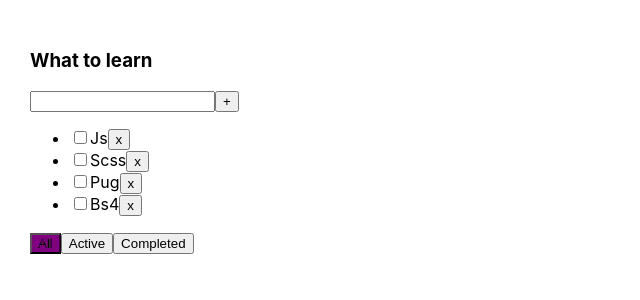
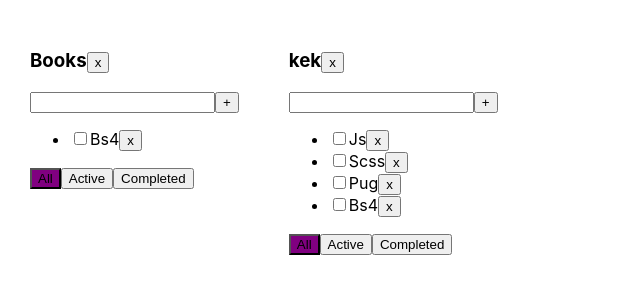
Before and after one commit to Prough123/TodoList, a React (Create React App) app: page / in a window 1280 px wide. Shown: the top 300 px of the page, without its empty margins (0-640 px from the left). Built offline with nearby package versions, Linux system fonts and the light colour scheme.

Commit message:
Adding Local State and refactoring function and feature update

```diff
--- a/src/App.tsx
+++ b/src/App.tsx
@@ -9,12 +9,36 @@ export type TaskType = {
     title: string,
 }
 
+type TodoListType = {
+    id: string,
+    title: string,
+    filter: FilterValueType,
+}
+
 export type FilterValueType = "all" | "active" | "completed"
 
 
+type TasksStateType = {
+    [key: string]: Array<TaskType>
+}
+
 function App() {
 
-    let [tasks, setTasks] = useState([
+    let todoListID1 = v1();
+    let todoListID2 = v1();
+
+    let [todoLists, setTodoLists] = useState<Array<TodoListType>>([
+        {id: todoListID1, title: "Books", filter: "all"},
+        {id: todoListID2, title: "kek", filter: "all"},
+    ])
+
+    let [tasks, setTasks] = useState<TasksStateType>({
+        [todoListID1]: [
+            {id: v1(), isDone: false, title: 'Bs4'},
+            {id: v1(), isDone: true, title: 'reactjs'},
+            {id: v1(), isDone: true, title: 'reactjs'}
+        ],
+        [todoListID2]: [
             {id: v1(), isDone: true, title: 'Html Css'},
             {id: v1(), isDone: false, title: 'Js'},
             {id: v1(), isDone: false, title: 'Scss'},
@@ -22,57 +46,82 @@ function App() {
             {id: v1(), isDone: false, title: 'Bs4'},
             {id: v1(), isDone: true, title: 'reactjs'},
             {id: v1(), isDone: true, title: 'reactjs'}
-
-    ])
-
-    let [filter, setFilter] = useState<FilterValueType>("all")
+            ]
+});
 
 
-    function removeTask(id: string) {
-        let filtredTasks = tasks.filter((t) => t.id !== id);
-        setTasks(filtredTasks)
-    }
-
-    function changeFilter(value: FilterValueType) {
-        setFilter(value);
+    function removeTask(id: string, todoListID: string) {
+        let todoListTasks = tasks[todoListID];
+        tasks[todoListID] = todoListTasks.filter((t) => t.id !== id);
+        setTasks({...tasks})
     }
 
 
-    function addTask (title: string){
+    function addTask(title: string, todoListID: string) {
         let newTask = {id: v1(), title: title, isDone: false};
-        setTasks([newTask, ...tasks])
+        let todoListTasks = tasks[todoListID];
+        tasks[todoListID] = [newTask, ...todoListTasks]
+        setTasks({...tasks})
     }
 
-    function changeStatus(id: string, isDone: boolean){
-        let task = tasks.find(task => task.id === id)
-        if(task){
+    function changeStatus(id: string, isDone: boolean, todoListID: string) {
+        let todoListTasks = tasks[todoListID];
+        let task = todoListTasks.find(task => task.id === id)
+        if (task) {
             task.isDone = isDone;
-            setTasks([...tasks])
+            setTasks({...tasks})
+        }
     }
 
+    function changeFilter(id: string, value: FilterValueType) {
+
+        let todolist = todoLists.find(tl => tl.id === id);
+        if (todolist) {
+            todolist.filter = value;
+            setTodoLists([...todoLists])
+        }
     }
 
-    let tasksForTodoList = tasks;
-
-    if (filter !== "active") {
-        tasksForTodoList = tasks.filter(t => t.isDone === false)
+    function removeTodoList(id: string) {
+        setTodoLists(todoLists.filter(tl => tl.id !== id));
+        delete tasks[id];
+        setTasks({...tasks});
     }
 
-    if (filter === "completed") {
-        tasksForTodoList = tasks.filter(t => t.isDone === true)
-    }
 
     return (
         <div className="App">
+            {todoLists.map(tl => {
+
+                let allTasks = tasks[tl.id]
+
+                let tasksForTodoList = allTasks;
+
+                if (tl.filter !== "active") {
+                    tasksForTodoList = allTasks.filter(t => t.isDone === false)
+                }
+
+                if (tl.filter === "completed") {
+                    tasksForTodoList = allTasks.filter(t => t.isDone === true)
+                }
+
+
+                return (
                     <Todolist
-                title="What to learn"
+                        key={tl.id}
+                        id={tl.id}
+                        title={tl.title}
                         tasks={tasksForTodoList}
                         removeTask={removeTask}
                         changeFilter={changeFilter}
-                addTask = {addTask}
+                        addTask={addTask}
                         changeStatus={changeStatus}
-                filter={filter}
+                        filter={tl.filter}
+                        removeTodoList={removeTodoList}
                     />
+                )
+            })}
+
 
         </div>
     );
--- a/src/Todolist.tsx
+++ b/src/Todolist.tsx
@@ -9,14 +9,18 @@ type TaskType = {
 }
 
 type PropsType = {
+    id:string,
     title: string,
     tasks: Array<TaskType>,
-    removeTask: (id: string) => void
-    changeFilter: (value: FilterValueType) => void
-    addTask: (title: string) => void
-    changeStatus: (id: string, isDone: boolean) => void
+    removeTask: (id: string, todoListID: string) => void
+    changeFilter: (id: string ,value: FilterValueType) => void
+    addTask: (title: string, todoListID: string) => void
+    changeStatus: (id: string, isDone: boolean, todoListID: string) => void
     filter: FilterValueType
+    removeTodoList: (id: string) => void
 }
+
+
 
 function Todolist(props: PropsType) {
 
@@ -26,14 +30,14 @@ function Todolist(props: PropsType) {
     let jsxTasks = props.tasks.map(t => {
         const onChangeHandler = (e: ChangeEvent<HTMLInputElement>) => {
             let newIsDoneValue = e.currentTarget.checked
-            props.changeStatus(t.id, newIsDoneValue)
+            props.changeStatus(t.id, newIsDoneValue, props.id)
         }
         return (
             <li key={t.id} className={props.filter !== "completed" && t.isDone ? "is-done" : ""}>
                 <input type="checkbox" checked={t.isDone} onChange={onChangeHandler}/>
                 <span>{t.title}</span>
                 <button onClick={() => {
-                    props.removeTask(t.id)
+                    props.removeTask(t.id, props.id)
                 }}>x
                 </button>
             </li>
@@ -43,7 +47,7 @@ function Todolist(props: PropsType) {
 
     const onAddTaskClick = () => {
         if (title.trim() !== "") {
-            props.addTask(title);
+            props.addTask(title, props.id);
 
         } else {
             setError("title is required")
@@ -54,13 +58,13 @@ function Todolist(props: PropsType) {
     }
 
     const onAllChangeFilter = () => {
-        props.changeFilter("all")
+        props.changeFilter(props.id,  'all')
     }
     const onActiveChangeFilter = () => {
-        props.changeFilter("active")
+        props.changeFilter(props.id,"active")
     }
     const onCompletedChangeFilter = () => {
-        props.changeFilter("completed")
+        props.changeFilter(props.id,"completed")
     }
     const onTitleChange = (e: ChangeEvent<HTMLInputElement>) => {
         setError(null)
@@ -72,10 +76,11 @@ function Todolist(props: PropsType) {
             onAddTaskClick()
         }
     }
+    const onRemoveTodoList = () => props.removeTodoList(props.id)
 
     return (
         <div>
-            <h3>{props.title}</h3>
+            <h3>{props.title}<button onClick={onRemoveTodoList}>x</button></h3>
             <div>
                 <input type="text"
                        value={title}
```
Lines whose indentation alone changed are shown as unchanged.
